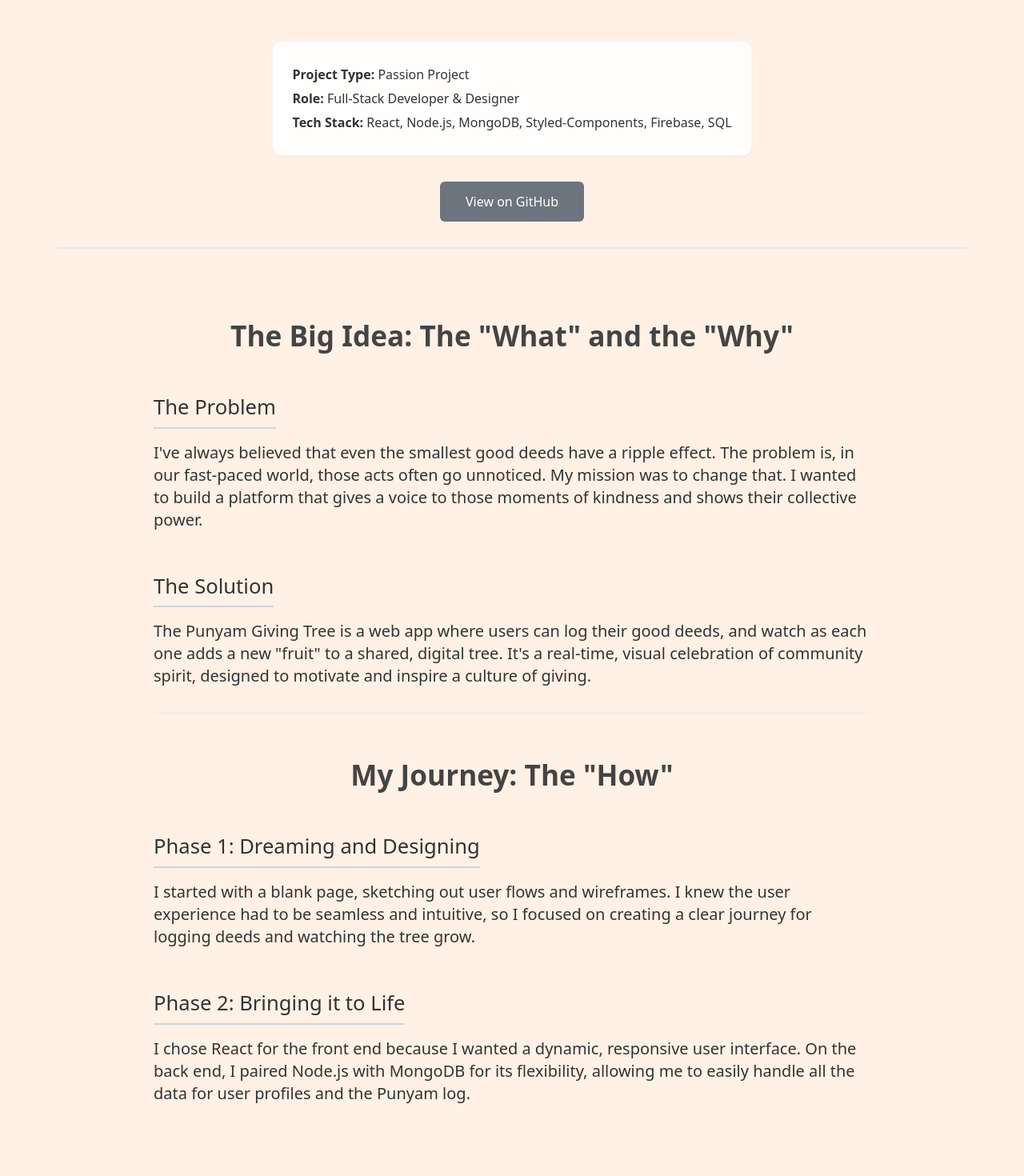
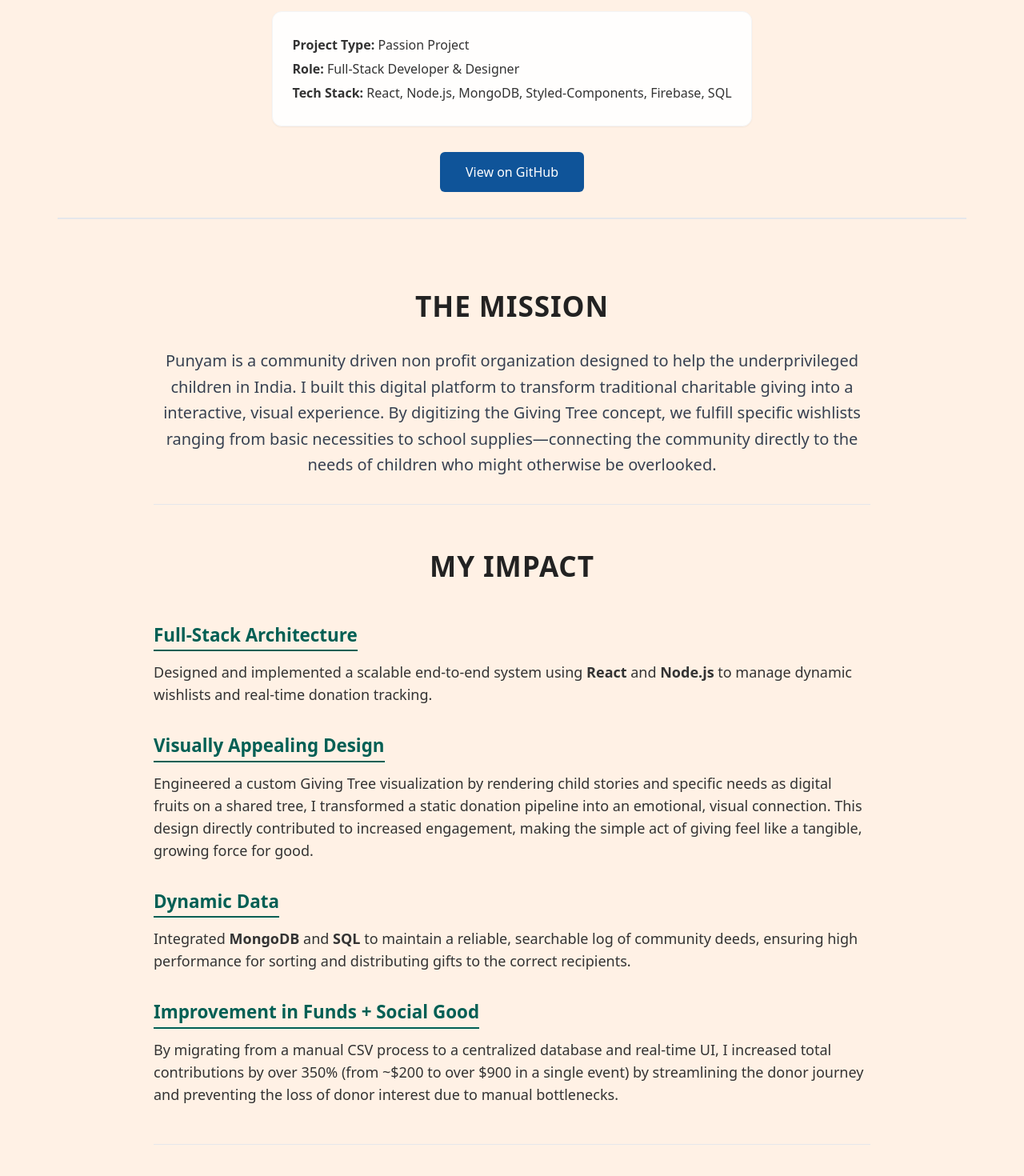
Before and after one commit to ducatiGirl/Anjali-personal-website, a React (Create React App) app: page /projects/Punyam in a window 1280 px wide. Shown: the part 214-1684 px from the top of the page at 80% size. Built offline with nearby package versions, Linux system fonts and the light colour scheme.

Commit message:
added icare

```diff
--- a/src/App.js
+++ b/src/App.js
@@ -1,6 +1,7 @@
 import Navbar from './Navbar';
 import Punyam from './projects/Punyam'; // Make sure this is imported
 import Home from './pages/Home';
+import ICare from './projects/iCare';
 import { Route, Routes } from 'react-router-dom';
 
 function App() {
@@ -10,7 +11,8 @@ function App() {
       <div className="container">
         <Routes>
           <Route path="/" element={<Home />} />
-          <Route path="/projects/punyam" element={<Punyam />} /> {/* The new route */}
+          <Route path="/projects/Punyam" element={<Punyam />} />
+          <Route path="/projects/iCare" element={<ICare />} />
         </Routes>
       </div>
     </>
--- a/src/pages/Home.js
+++ b/src/pages/Home.js
@@ -30,8 +30,8 @@ function Home() {
 
           <div className="space-y-4">
             <p>I am currently studying Computer Science at University of Washington in Seattle.</p>
-            <p> I thrive at the intersection of complex problem-solving and real-world impact. Whether I’m developing full-stack applications or researching the future of healthcare technology, I’m driven by the goal of building tools that matter.</p>
-            <p>When I’m not coding, you’ll find me on the badminton court (where I once ranked 68th nationally), experimenting with new recipes in the kitchen, or exploring the Seattle food scene.</p>
+            <p> I thrive at the intersection of complex problem solving and real world impact. Whether I’m developing full-stack applications or researching the future of healthcare technology, I’m driven by the goal of building tools that matter.</p>
+            <p>When I’m not coding, you’ll find me on the badminton court (ranked 68th nationally), experimenting with new recipes in the kitchen, or exploring the Seattle food scene.</p>
             <p>Outside of school, some of my interests include working out, baking, reading, and trying new foods.</p>
             <p className="pt-2"><strong>Fun Fact:</strong> I learned how to drive a motorcycle at the age of 16 before I could even drive a car.</p>
           </div>
--- a/src/projects/Punyam.js
+++ b/src/projects/Punyam.js
@@ -2,22 +2,19 @@ import React from 'react';
 
 const Punyam = () => {
     return (
-        /* The outer wrapper handles the pink background and centering */
+        /* Outer wrapper with the updated paper background */
         <div className="w-full flex justify-center bg-[#fff1e5] min-h-screen">
 
-            {/* Expanded max-width from 900px to 1200px for a wider look */}
             <div className="max-w-[1200px] w-full px-8 py-12 font-sans leading-relaxed text-[#333] flex flex-col items-center">
 
-                {/* The Project Header - Added mx-auto to ensure it stays centered */}
+                {/* Header Section */}
                 <header className="text-center pb-8 border-b-2 border-gray-200 w-full">
-                    <h1 className="text-[3.5rem] text-[#222] font-bold mb-2 leading-tight">
+                    <h1 className="text-[3.5rem] text-[#222] font-bold mb-2  uppercase ">
                         The Punyam Giving Tree
                     </h1>
-                    <p className="text-[1.3rem] text-[#666] italic mb-6">
-                        A platform that turns good intentions into a visible, growing force for community.
-                    </p>
 
-                    {/* Key Info Box - Added mx-auto to center the box itself */}
+
+                    {/* Your Key Info Box */}
                     <div className="bg-white/90 backdrop-blur-sm p-6 rounded-xl inline-block text-left mt-6 shadow-sm border border-gray-100 mx-auto">
                         <p className="my-1"><strong>Project Type:</strong> Passion Project</p>
                         <p className="my-1"><strong>Role:</strong> Full-Stack Developer & Designer</p>
@@ -28,57 +25,51 @@ const Punyam = () => {
                         <a href="https://github.com/ducatiGirl/punyam-giving-tree.git"
                            target="_blank"
                            rel="noreferrer"
-                           className="inline-block px-8 py-3 bg-[#6c757d] hover:bg-[#545b62] text-white no-underline rounded-md transition-colors font-medium">
+                           className="inline-block px-8 py-3 bg-[#0f5499] hover:bg-[#0d4680] text-white no-underline rounded-md transition-colors font-medium">
                             View on GitHub
                         </a>
                     </div>
                 </header>
 
-                {/* Main Content Body - Added max-w-4xl and mx-auto to keep text readable and centered */}
+                {/* Main Content Body */}
                 <div className="mt-12 w-full max-w-4xl mx-auto">
+
+                    {/* The Mission Section */}
                     <section className="py-8 border-b border-gray-200">
-                        <h2 className="text-[2.2rem] text-[#444] font-bold mb-10 text-center">
-                            The Big Idea: The "What" and the "Why"
+                        <h2 className="text-[2.2rem] text-[#222] font-bold mb-6 text-center uppercase tracking-wide">
+                            The Mission
                         </h2>
+                        <p className="text-xl text-center leading-relaxed text-gray-700">
+                            Punyam is a community driven non profit organization designed to help the underprivileged children in India. I built this digital platform to transform traditional charitable giving into a interactive, visual experience. By digitizing the Giving Tree concept, we fulfill specific wishlists ranging from basic necessities to school supplies—connecting the community directly to the needs of children who might otherwise be overlooked.
+                        </p>
+                    </section>
 
-                        <div className="space-y-12 text-left">
-                            <div>
-                                <h3 className="text-[1.6rem] text-[#333] border-b-2 border-gray-300 inline-block pb-1 mb-4">
-                                    The Problem
-                                </h3>
-                                <p className="text-xl">I've always believed that even the smallest good deeds have a ripple effect. The problem is, in our fast-paced world, those acts often go unnoticed. My mission was to change that. I wanted to build a platform that gives a voice to those moments of kindness and shows their collective power.</p>
+                    {/* My Impact Section */}
+                    <section className="py-12 border-b border-gray-200">
+                        <h2 className="text-[2.2rem] text-[#222] font-bold mb-10 text-center uppercase tracking-wide">
+                            My Impact
+                        </h2>
+                        <div className="space-y-8 text-left">
+                            <div className="flex flex-col">
+                                <span className="text-[1.4rem] font-bold text-[#005f54] border-b-2 border-[#005f54] inline-block w-fit mb-3">Full-Stack Architecture</span>
+                                <p className="text-lg">Designed and implemented a scalable end-to-end system using <strong>React</strong> and <strong>Node.js</strong> to manage dynamic wishlists and real-time donation tracking.</p>
                             </div>
-
-                            <div>
-                                <h3 className="text-[1.6rem] text-[#333] border-b-2 border-gray-300 inline-block pb-1 mb-4">
-                                    The Solution
-                                </h3>
-                                <p className="text-xl">The Punyam Giving Tree is a web app where users can log their good deeds, and watch as each one adds a new "fruit" to a shared, digital tree. It's a real-time, visual celebration of community spirit, designed to motivate and inspire a culture of giving.</p>
+                            <div className="flex flex-col">
+                                <span className="text-[1.4rem] font-bold text-[#005f54] border-b-2 border-[#005f54] inline-block w-fit mb-3">Visually Appealing Design</span>
+                                <p className="text-lg">Engineered a custom Giving Tree visualization by rendering child stories and specific needs as digital fruits on a shared tree, I transformed a static donation pipeline into an emotional, visual connection. This design directly contributed to increased engagement, making the simple act of giving feel like a tangible, growing force for good.</p>
+                            </div>
+                            <div className="flex flex-col">
+                                <span className="text-[1.4rem] font-bold text-[#005f54] border-b-2 border-[#005f54] inline-block w-fit mb-3">Dynamic Data</span>
+                                <p className="text-lg">Integrated <strong>MongoDB</strong> and <strong>SQL</strong> to maintain a reliable, searchable log of community deeds, ensuring high performance for sorting and distributing gifts to the correct recipients.</p>
+                            </div>
+                            <div className="flex flex-col">
+                                <span className="text-[1.4rem] font-bold text-[#005f54] border-b-2 border-[#005f54] inline-block w-fit mb-3">Improvement in Funds + Social Good</span>
+                                <p className="text-lg">By migrating from a manual CSV process to a centralized database and real-time UI, I increased total contributions by over 350% (from ~$200 to over $900 in a single event) by streamlining the donor journey and preventing the loss of donor interest due to manual bottlenecks.</p>
                             </div>
                         </div>
                     </section>
 
-                    <section className="py-12">
-                        <h2 className="text-[2.2rem] text-[#444] font-bold mb-10 text-center">
-                            My Journey: The "How"
-                        </h2>
 
-                        <div className="space-y-12 text-left">
-                            <div>
-                                <h3 className="text-[1.6rem] text-[#333] border-b-2 border-gray-300 inline-block pb-1 mb-4">
-                                    Phase 1: Dreaming and Designing
-                                </h3>
-                                <p className="text-xl">I started with a blank page, sketching out user flows and wireframes. I knew the user experience had to be seamless and intuitive, so I focused on creating a clear journey for logging deeds and watching the tree grow.</p>
-                            </div>
-
-                            <div>
-                                <h3 className="text-[1.6rem] text-[#333] border-b-2 border-gray-300 inline-block pb-1 mb-4">
-                                    Phase 2: Bringing it to Life
-                                </h3>
-                                <p className="text-xl">I chose React for the front end because I wanted a dynamic, responsive user interface. On the back end, I paired Node.js with MongoDB for its flexibility, allowing me to easily handle all the data for user profiles and the Punyam log.</p>
-                            </div>
-                        </div>
-                    </section>
                 </div>
             </div>
         </div>
--- /dev/null
+++ b/src/projects/iCare.js
@@ -0,0 +1,94 @@
+import React from 'react';
+
+const iCare = () => {
+    return (
+        /* Outer wrapper with the paper background to match Punyam */
+        <div className="w-full flex justify-center bg-[#fff1e5] min-h-screen">
+
+            <div className="max-w-[1200px] w-full px-12 py-12 font-sans leading-relaxed text-[#333] flex flex-col items-center">
+
+                {/* Header Section */}
+                <header className="text-center pb-12 border-b-2 border-gray-200 w-full">
+                    <h1 className="text-[3.5rem] text-[#222] font-bold mb-2 leading-tight uppercase tracking-tight">
+                        iCare (DAIS Lab)
+                    </h1>
+
+                    {/* Key Info Box */}
+                    <div className="bg-white/90 backdrop-blur-sm p-6 rounded-xl inline-block text-left mt-6 shadow-sm border border-gray-100 mx-auto">
+                        <p className="my-1"><strong>Research Lab:</strong> Data Analysis & Intelligent Systems (DAIS) Group</p>
+                        <p className="my-1"><strong>Role:</strong> Undergraduate Research Assistant</p>
+                        <p className="my-1"><strong>Core Tech:</strong> NLP, Python, React, Audio Emotion Recognition, AQA</p>
+                    </div>
+
+                    <div className="mt-8">
+                        <a href="https://sites.google.com/uw.edu/dais-uw"
+                           target="_blank"
+                           rel="noreferrer"
+                           className="inline-block px-8 py-3 bg-[#0f5499] hover:bg-[#0d4680] text-white no-underline rounded-md transition-colors font-medium">
+                            Visit Lab Website
+                        </a>
+                    </div>
+                </header>
+
+                <div className="mt-12 w-full max-w-3xl mx-auto">
+
+                    {/* The Mission Section */}
+                    <section className="py-8 border-b border-gray-200">
+                        <h2 className="text-[2.2rem] text-[#222] font-bold mb-6 text-center uppercase tracking-wide">
+                            The Mission
+                        </h2>
+                        <p className="text-xl text-center leading-relaxed text-gray-700">
+                            I am part of a research team at the University of Washington’s DAIS Lab developing <strong>iCare</strong>, a specialized platform designed to support parents of children with developmental disabilities. We leverage Natural Language Processing (NLP) to provide accessible, behavioral health interventions through a conversational interface (Carebot and Coachbot).
+                        </p>
+                    </section>
+
+                    {/* My Impact Section */}
+                    <section className="py-12 border-b border-gray-200">
+                        <h2 className="text-[2.2rem] text-[#222] font-bold mb-10 text-center uppercase tracking-wide">
+                            My Impact
+                        </h2>
+                        <div className="space-y-10">
+                            <div className="flex flex-col items-start">
+                                <span className="text-[1.4rem] font-bold text-[#005f54] border-b-2 border-[#005f54] inline-block mb-3">Multimodal Sentiment Analysis</span>
+                                <p className="text-lg">
+                                    Conducted sentiment analysis on multimodal data to curate a specialized <strong>Emotional AQA (Automatic Question Answering)</strong> dataset. I pivoted the research from traditional text-based QA to audio-based emotion recognition to enhance model sensitivity to user distress.
+                                </p>
+                            </div>
+                            <div className="flex flex-col items-start">
+                                <span className="text-[1.4rem] font-bold text-[#005f54] border-b-2 border-[#005f54] inline-block mb-3">Model Fine-Tuning</span>
+                                <p className="text-lg">
+                                    Utilized sentiment analysis results to fine-tune caregiver support models. By focusing on <strong>vocal cues independently of linguistic content</strong>, I helped improve the bot's ability to detect nuanced distress levels in real-time.
+                                </p>
+                            </div>
+                            <div className="flex flex-col items-start">
+                                <span className="text-[1.4rem] font-bold text-[#005f54] border-b-2 border-[#005f54] inline-block mb-3">System Architecture</span>
+                                <p className="text-lg">
+                                    Assisted in the technical onboarding and maintenance of the iCare platform, ensuring data integrity across the React-based frontend and the ML-driven backend while maintaining strict standards for patient privacy.
+                                </p>
+                            </div>
+                        </div>
+                    </section>
+
+                    {/* Research Context Section */}
+                    <section className="py-12">
+                        <h2 className="text-[2.2rem] text-[#222] font-bold mb-10 text-center uppercase tracking-wide">
+                            Research Context
+                        </h2>
+                        <div className="grid md:grid-cols-2 gap-8">
+                            <div className="bg-[#e6d9ce] p-6 rounded-lg border border-gray-200">
+                                <h3 className="text-[1.2rem] font-bold mb-2 uppercase text-[#333]">Carebot</h3>
+                                <p className="text-gray-700">Providing empathetic, AI-driven responses to families and individuals in need through iterative, user-centered design.</p>
+                            </div>
+                            <div className="bg-[#e6d9ce] p-6 rounded-lg border border-gray-200">
+                                <h3 className="text-[1.2rem] font-bold mb-2 uppercase text-[#333]">Coachbot</h3>
+                                <p className="text-gray-700">Specialized training and behavioral health support for caregivers to enhance the quality of home-based care.</p>
+                            </div>
+                        </div>
+                    </section>
+                </div>
+            </div>
+        </div>
+    );
+};
+
+export default iCare;
```
Also changed, not shown: src/Navbar.js (+8 -0 lines).
